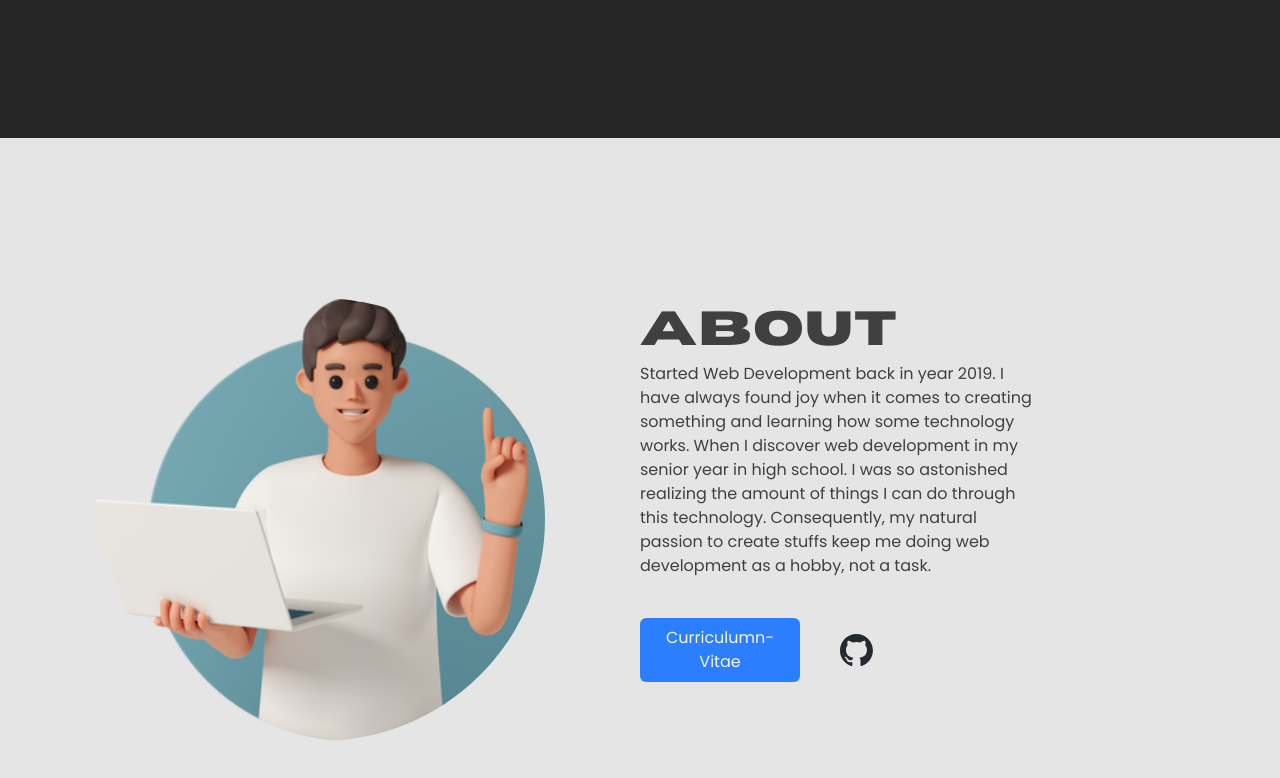
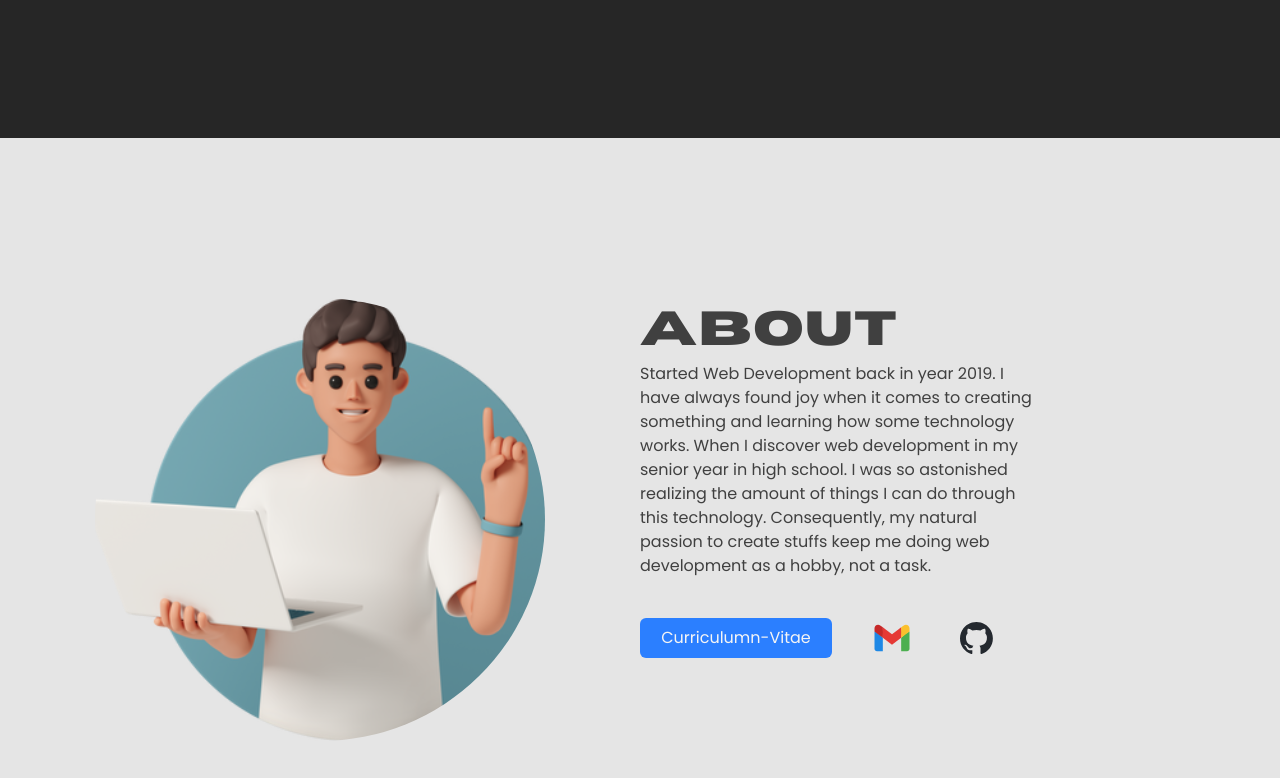
Before and after one commit to kim-raymond/newSite, a Next.js app: page / in a window 1280 px wide. Shown: the part 3182-3960 px from the top of the page. Built offline with nearby package versions, Linux system fonts and the light colour scheme.

Commit message:
gmaillink

```diff
--- a/components/About.tsx
+++ b/components/About.tsx
@@ -13,13 +13,13 @@ export default function About (){
                 things I can do through this technology. Consequently, my natural passion to create
                 stuffs keep me doing web development as a hobby, not a task.`
 
-    // const openGmailCompose = () => {
-    // window.open(
-    //   "https://mail.google.com/mail/?view=cm&fs=1&to=magallaneskim774@gmail.com",
-    //   "_blank",
-    //   "noopener,noreferrer"
-    // );
-//   };
+            const openGmailCompose = () => {
+            window.open(
+            "https://mail.google.com/mail/?view=cm&fs=1&to=magallaneskim774@gmail.com",
+            "_blank",
+            "noopener,noreferrer"
+            );
+        };
 
     return(
         <div className="grid grid-cols-2 h-[100vh] w-full text-neutral-800 mt-40">
@@ -44,13 +44,13 @@ export default function About (){
 
                <div className="flex items-center  w-full h-min mt-10">
 
-               <div className="p-2 bg-blue-500 rounded-md w-1/4 text-center mr-4">
+               <div className="py-2 px-3 bg-blue-500 rounded-md w-[12rem] text-center mr-4">
                 <Link  href="/Resume.pdf" target="_blank" rel="noopener noreferrer" className="text-neutral-100 text-[16px]">Curriculumn-Vitae</Link>
                </div>
 
-                {/* <button onClick={openGmailCompose}>
+                <button onClick={openGmailCompose}>
                 <Image src='/gmail.svg' width={40} height={40} alt="github" className="mx-6"/>
-                </button> */}
+                </button>
 
                 <Link href="https://github.com/kim-raymond" target="_blank" rel="noopener noreferrer">
                     <Image src='/github-mark.svg' width={33} height={30} alt="github" className="mx-6"/>
```
